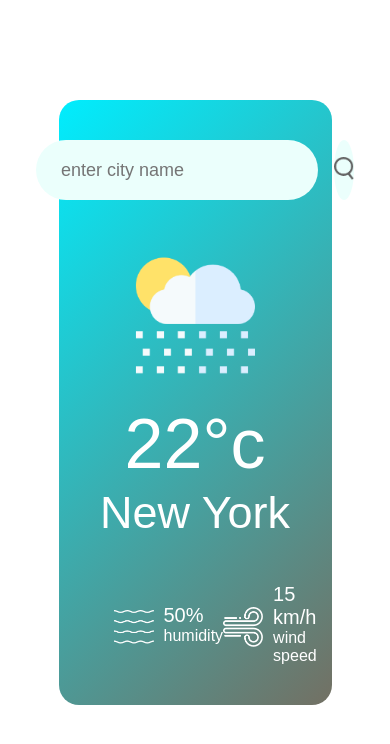
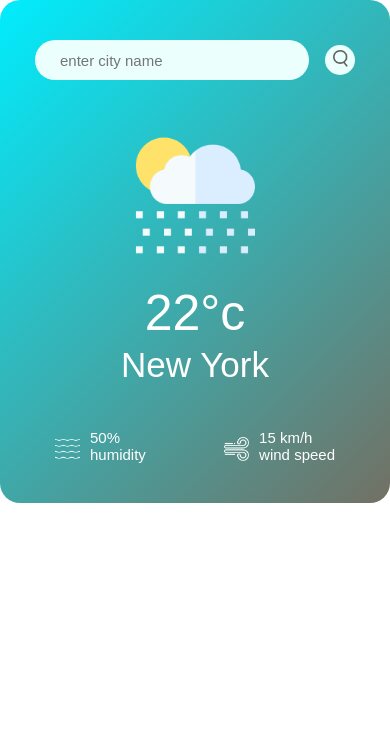
Before and after one commit to AyaGaafar95/Js-weather-app, a plain HTML site: page index.html in a window 390 px wide. Drawn offline with Linux system fonts and the light colour scheme.

Commit message:
make it responsive

```diff
--- a/style.css
+++ b/style.css
@@ -88,3 +88,61 @@ margin-top: -6px;
     margin-top: 10px;
     display: none;
 }
+
+
+
+
+
+@media (max-width:760px){
+    .card{
+        margin:auto;
+        width: 100%;
+    }
+    .search input{
+        padding: 10px 25px;
+        height: 40px;
+        font-size: 15px;
+    }
+    .weather h1{
+        font-size: 50px;
+        font-weight: 500;
+        }
+        .weather h2 {
+            font-size: 35px;
+            font-weight: 400;
+            margin-top: 3px;
+        }
+    .humidity , .wind{
+        font-size: 15px;
+        margin-top: -6px;
+        }
+        .details p{
+            font-size: 15px;
+        }
+        .col img{
+            width: 25px;
+            margin-right: 10px;
+        }
+
+        .search button{
+            border-radius: 50%;
+            width:30px;
+            height: 30px;
+            cursor: pointer;
+        }
+        .search button img{
+            width: 15px;
+        }
+        .error{
+
+            font-size: 1em;
+            margin-top: 10px;
+            display: none;
+        }
+  }
+
+  @media (max-width:341px){
+        .details {
+            gap: 20px;
+        }
+  }
```
